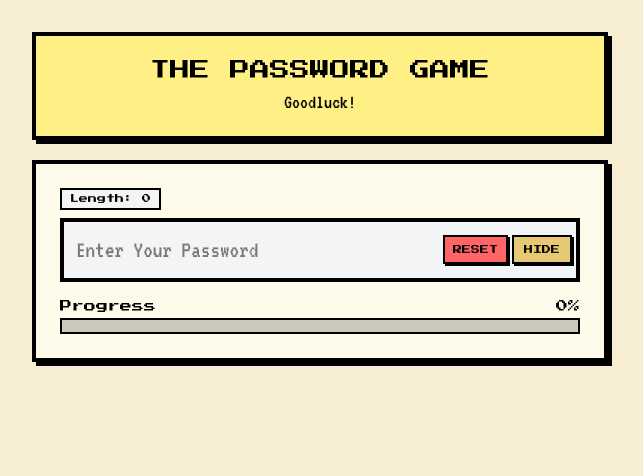
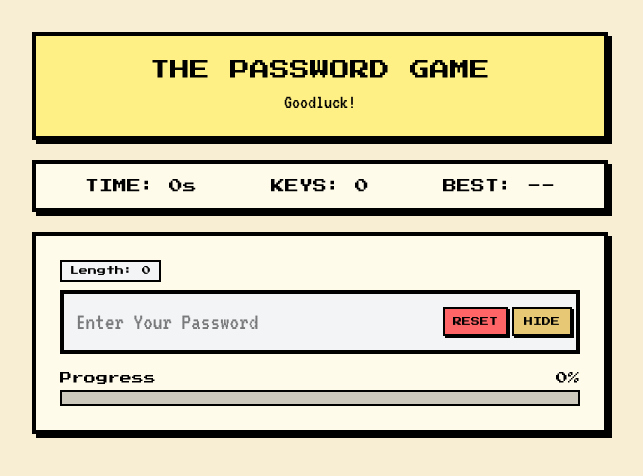
Before and after one commit to nandinatsetseg-alt/password-game, a Next.js app: page / in a window 1280 px wide. Shown: the top 476 px of the page, without its empty margins (320-963 px from the left). Built offline with nearby package versions, Linux system fonts and the light colour scheme.

Commit message:
time keys best

```diff
--- a/src/app/page.js
+++ b/src/app/page.js
@@ -7,6 +7,10 @@ export default function Home() {
   const [showPassword, setShowPassword] = useState(true);
   const [isShaking, setIsShaking] = useState(false);
   const [prevPassedCount, setPrevPassedCount] = useState(0);
+  const [keystrokes, setKeystrokes ] = useState(0);
+  const [seconds, setSeconds] = useState(0);
+  const [gameStarted, setGameStarted] = useState(false);
+  const [bestScore, setBestScore] = useState(null);
   const rule_1 = /[a-z]/.test(password);
   const rule_2 = rule_1 && /[0-9]/.test(password);
   const rule_3 = rule_2 && /[A-Z]/.test(password);
@@ -28,6 +32,12 @@ export default function Home() {
       "https://fonts.googleapis.com/css2?family=Press+Start+2P&family=VT323&display=swap";
     link.rel = "stylesheet";
     document.head.appendChild(link);
+    const savedBest = localStorage.getItem("password_game_best");
+    if (savedBest) {
+      try {
+        setBestScore(JSON.parse(savedBest));
+      } catch (e) {}
+    }
     return () => {
       if (document.head.contains(link)) {
         document.head.removeChild(link);
@@ -158,23 +168,40 @@ export default function Home() {
       },
    ]
    useEffect(() => {
+    let interval;
+    if (gameStarted && passedCount < 8) {
+      interval = setInterval(() => {
+        setSeconds((s) => s + 1);
+      }, 1000)
+    }
+    return () => clearInterval(interval);
+   }, [gameStarted, passedCount])
+   useEffect(() => {
     if (passedCount<prevPassedCount && password.length > 0) {
       setIsShaking(true);
       const timer = setTimeout(() => setIsShaking(false), 300);
       return () => clearTimeout(timer);
     }
     setPrevPassedCount(passedCount);
-   }, [passedCount, password])
+   }, [passedCount, password, prevPassedCount])
    useEffect(() => {
-    if (passedCount === rulesList.length) {
+    if (passedCount === 8) {
       confetti({
         particleCount:150,
         spread: 100,
         origin: { y: 0.6},
         colors: ['#e6c875', '#2ec4b6', '#e63946', '#ffd166', '#06d6a0']
       });
+      const finalTime = Math.max(1, seconds);
+      const newScore = { time: finalTime, keys: keystrokes};
+      const saved = localStorage.getItem("password_game_best");
+      const currentBest = saved ? JSON.parse(saved) : null;
+      if (!currentBest || finalTime < currentBest.time) {
+        localStorage.setItem("password_game_best", JSON.stringify(newScore));
+        setBestScore(newScore);
+      }
     }
-   }, [passedCount, rulesList.length])
+   }, [passedCount, rulesList.length, gameStarted, seconds, keystrokes]);
    const currentTheme = themes[Math.min(passedCount, themes.length - 1)];
   return (
     <div className={`flex flex-col justify-start p-4 items-center w-full min-h-screen text-black font-[VT323] sm:p-8 selection:bg-[#e6c875] transition-colors duration-700 ${currentTheme.bg}`}>
@@ -184,6 +211,11 @@ export default function Home() {
             The Password Game
           </h1>
           <p className="text-xl text-brown-300">Goodluck!</p>
+        </div>
+        <div className={`border-4 p-3 shadow-[4px_4px_0px_0px_#000] flex justify-around text-xs sm:text-sm font-['Press_Start_2P'] ${currentTheme.card}`}>
+          <div>TIME: {seconds}s</div>
+          <div>KEYS: {keystrokes}</div>
+          <div>BEST: {bestScore ? `${bestScore.time}s` : "--"}</div>
         </div>
         <div className={` border-4 p-4 sm:p-6 shadow-[4px_4px_0px_0px_#000] transition-colors duration-500 ${currentTheme.card} ${isShaking ? "animate-shake" : ""}`}>
           <div className="flex justify-between items-center mb-2">
@@ -196,9 +228,14 @@ export default function Home() {
               type={showPassword ? "text" : "password"}
               placeholder="Enter Your Password"
               value={password}
-              onChange={(e) => setPassword(e.target.value)}/>
+              onChange={(e) => {setPassword(e.target.value);
+                setKeystrokes((k) => k + 1);
+                if (!gameStarted && e.target.value.length > 0) {
+                  setGameStarted(true);}
+                }
+              }/>
               <div className="absolute right-2 flex space-x-1">
-                  <button onClick={() => {setPassword(""); setPrevPassedCount(0);}} className="font-['Press_Start_2P'] text-[9px] bg-red-400 hover:bg-red-300 text-black border-2 border-black px-2 py-1.5 shadow-[2px_2px_0px_0px_#000] active:translate-y-[1px] active:shadow-none select-none uppercase" title="Reset Password">
+                  <button onClick={() => {setPassword(""); setPrevPassedCount(0); setGameStarted(false); setSeconds(0); setKeystrokes(0)}} className="font-['Press_Start_2P'] text-[9px] bg-red-400 hover:bg-red-300 text-black border-2 border-black px-2 py-1.5 shadow-[2px_2px_0px_0px_#000] active:translate-y-[1px] active:shadow-none select-none uppercase" title="Reset Password">
                         RESET
                   </button>
                   <button onClick={() => setShowPassword(!showPassword)} className={`font-['Press_Start_2P'] text-[9px] bg-[#e6c875] hover:bg-[#d8b863] text-black border-2 border-black px-2.5 py-1.5 shadow-[2px_2px_0px_0px_#000] active:translate-y-[1px] active:shadow-none uppercase ${currentTheme.accent}`}>
```
